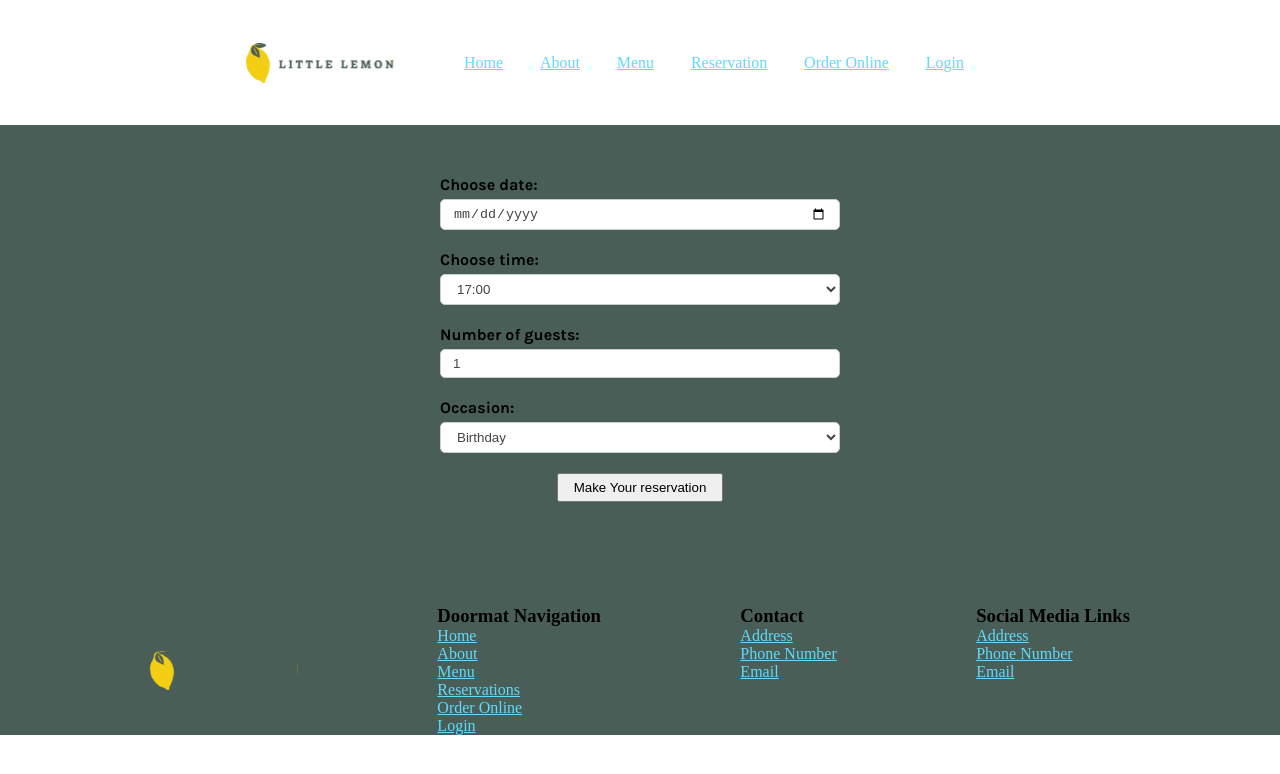
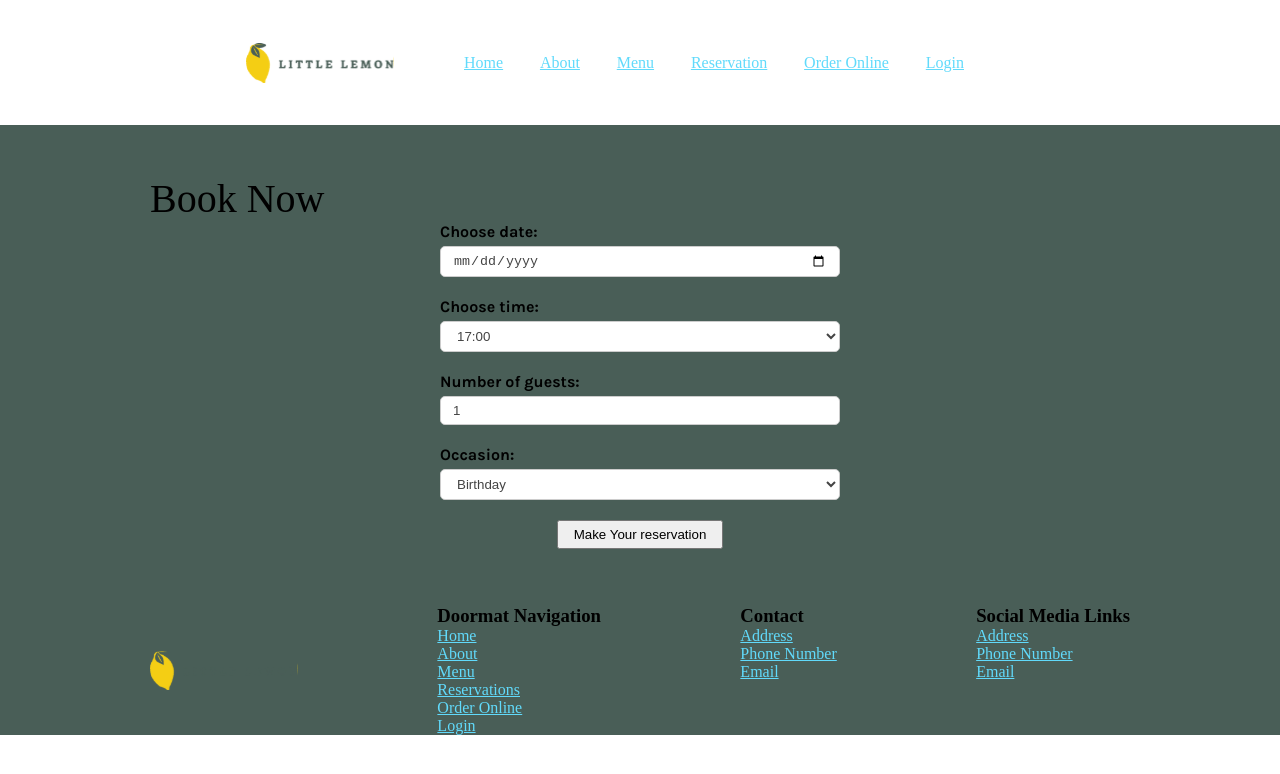
Before and after one commit to HesamMarshal/little-lemon, a React (Create React App) app: page /booking in a window 1280 px wide. Shown: the top 774 px of the page. Built offline with nearby package versions, Linux system fonts and the light colour scheme; a web font is replaced by a local one.

Commit message:
add heading

```diff
--- a/src/components/BookingForm.js
+++ b/src/components/BookingForm.js
@@ -54,6 +54,9 @@ const BookingForm = () => {
   });
 
   return (
+    <>
+      <h2>Book Now</h2>
+
       <form onSubmit={formik.handleSubmit}>
         <Input label="Choose date" name="resDate" formik={formik} type="date" />
         <SelectComponent
@@ -78,6 +81,7 @@ const BookingForm = () => {
           Make Your reservation
         </button>
       </form>
+    </>
   );
 };
 
--- a/src/pages/BookingPage.js
+++ b/src/pages/BookingPage.js
@@ -8,7 +8,7 @@ const BookingPage = () => {
   return (
     <>
       <Header />
-      <section id="reservation">
+      <section id="reservation" className="container">
         <BookingForm />
       </section>
       <Footer />
```
Lines whose indentation alone changed are shown as unchanged.
